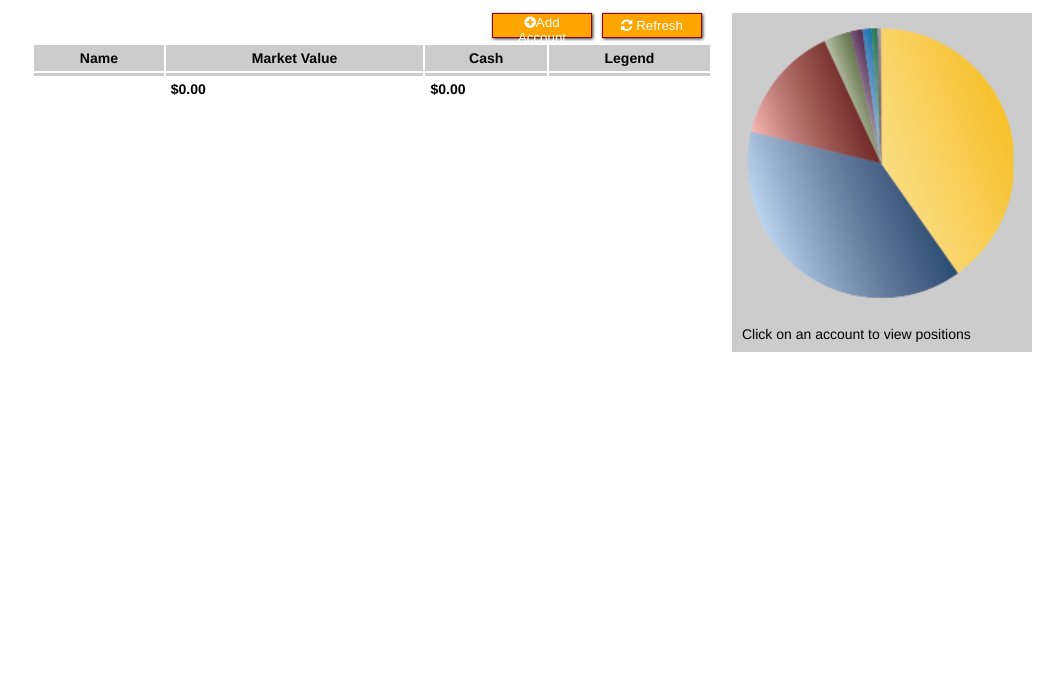
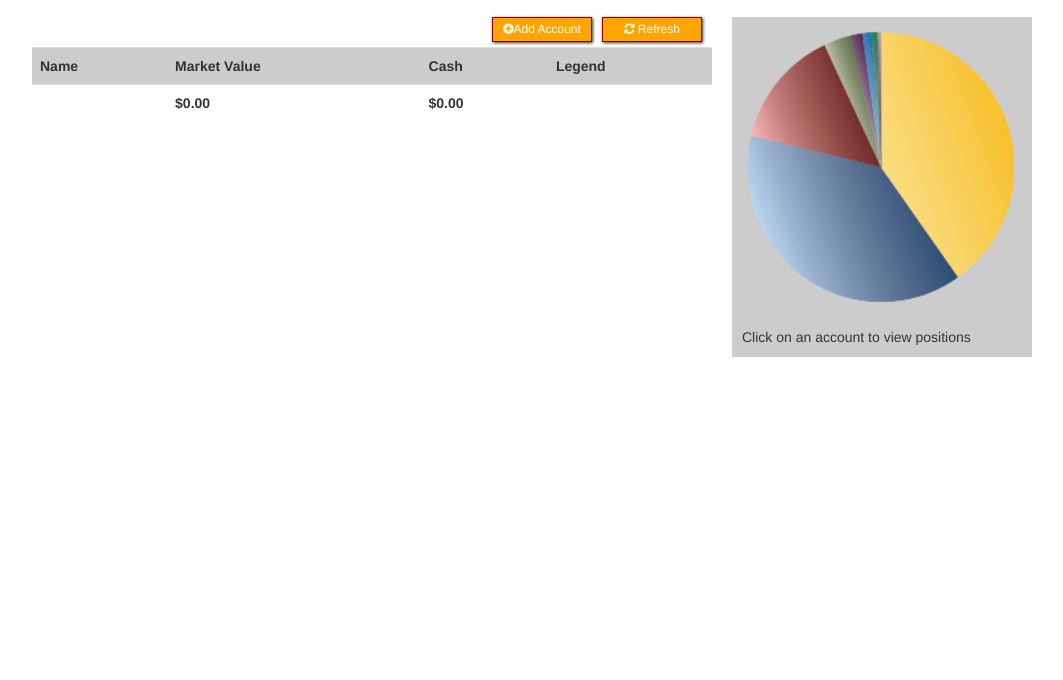
Before and after one commit to tinkerboyy/bullsfirst, a website: page src/client/index.html in a window 1280 px wide. Shown: the part 120-800 px from the top of the page, without its empty margins (108-1171 px from the left). Drawn offline with Linux system fonts and the light colour scheme; files that its build step writes are made by us from their sources; no server answers; files whose address does not match are found by name.

Commit message:
added oot strap class

```diff
--- a/bower_components/bootstrap/bower.json
+++ b/bower_components/bootstrap/bower.json
@@ -15,7 +15,7 @@
   "license": "MIT",
   "moduleType": "globals",
   "main": [
-    "less/bootstrap.less",
+    "dist/css/bootstrap.css",
     "dist/js/bootstrap.js"
   ],
   "ignore": [
--- a/src/client/app/accounts/accounts.html
+++ b/src/client/app/accounts/accounts.html
@@ -10,7 +10,7 @@
             </div>
         </div>
 
-        <table>
+        <table class="table">
             <tr>
                 <th>Name</th>
                 <th>Market Value</th>
--- a/src/client/index.html
+++ b/src/client/index.html
@@ -5,6 +5,7 @@
     <title>Bullsfirst</title>
 
     <!-- bower:css -->
+    <link rel="stylesheet" href="../../bower_components/bootstrap/dist/css/bootstrap.css" />
     <link rel="stylesheet" href="../../bower_components/font-awesome/css/font-awesome.css" />
     <link rel="stylesheet" href="../../bower_components/toastr/toastr.css" />
     <!-- endbower -->
--- a/src/client/styles/styles.scss
+++ b/src/client/styles/styles.scss
@@ -77,6 +77,7 @@ img {
   display: flex;
   flex: 1;
   justify-content: flex-end;
+  font-size: 12px;
 }
 
 table th {
```
Also changed, not shown: .tmp/styles.css.
